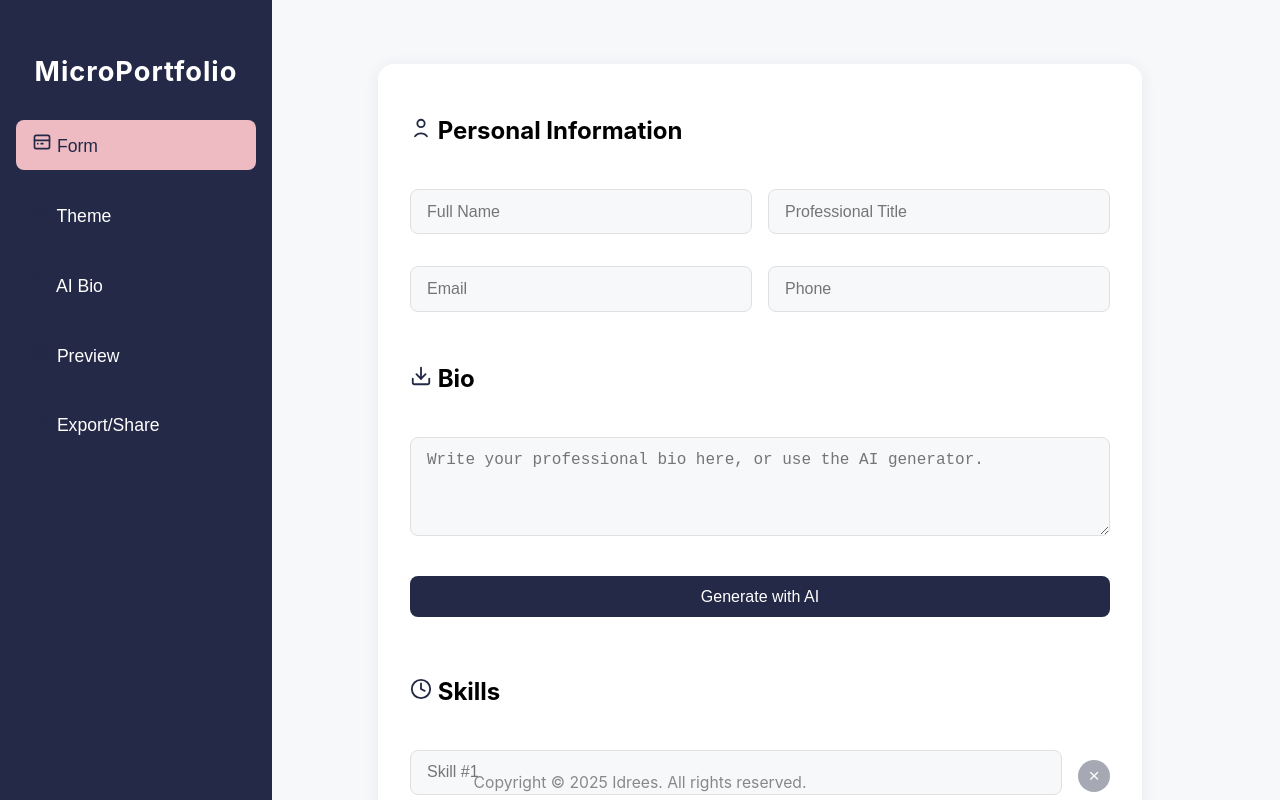
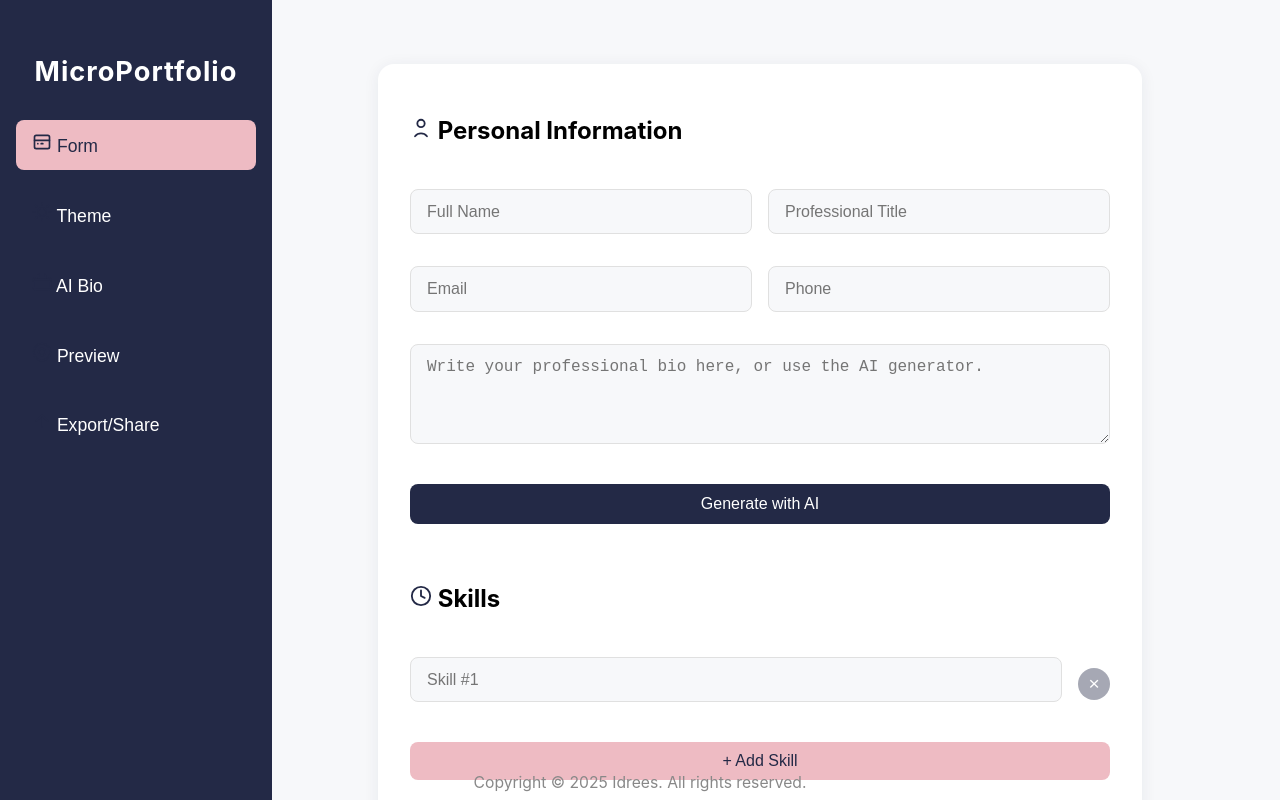
Before and after one commit to idrees31/Micro-Portfolio-Generator, a React (Create React App) app: page / in a window 1280 px wide. Both pictures are taken after a click on the button "Start Building". Shown: the top 800 px of the page. Built offline with nearby package versions, Linux system fonts and the light colour scheme.

Commit message:
refactor: remove bio section header and icon from form for a cleaner UI

```diff
--- a/src/FormBuilder.js
+++ b/src/FormBuilder.js
@@ -106,7 +106,6 @@ const FormBuilder = ({ onSave, initialPersonal, initialSkills, initialProjects,
         />
       </Row>
 
-      <h2><BioIcon /> Bio</h2>
       <TextArea
         rows={4}
         value={manualBio}
```
